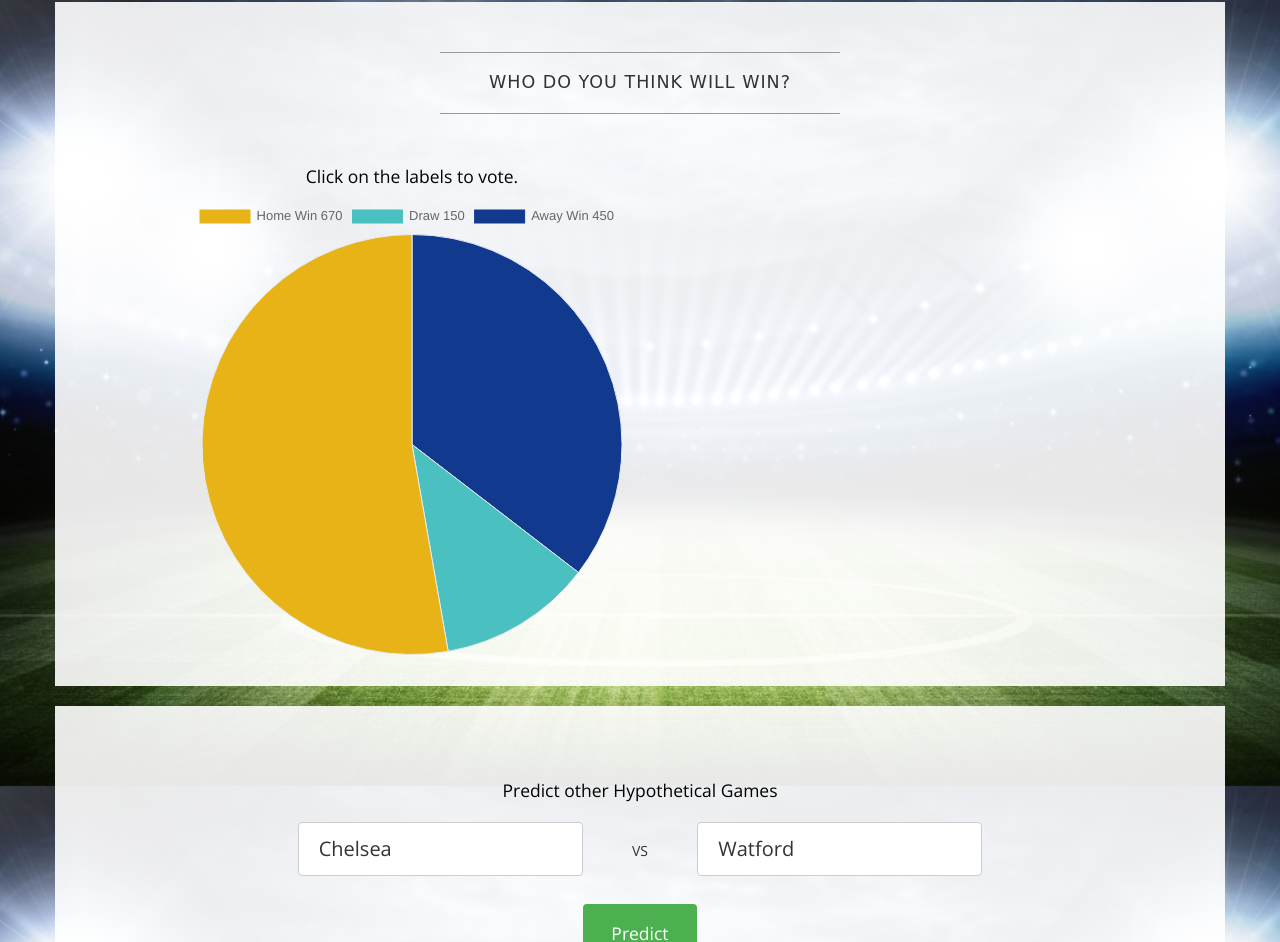
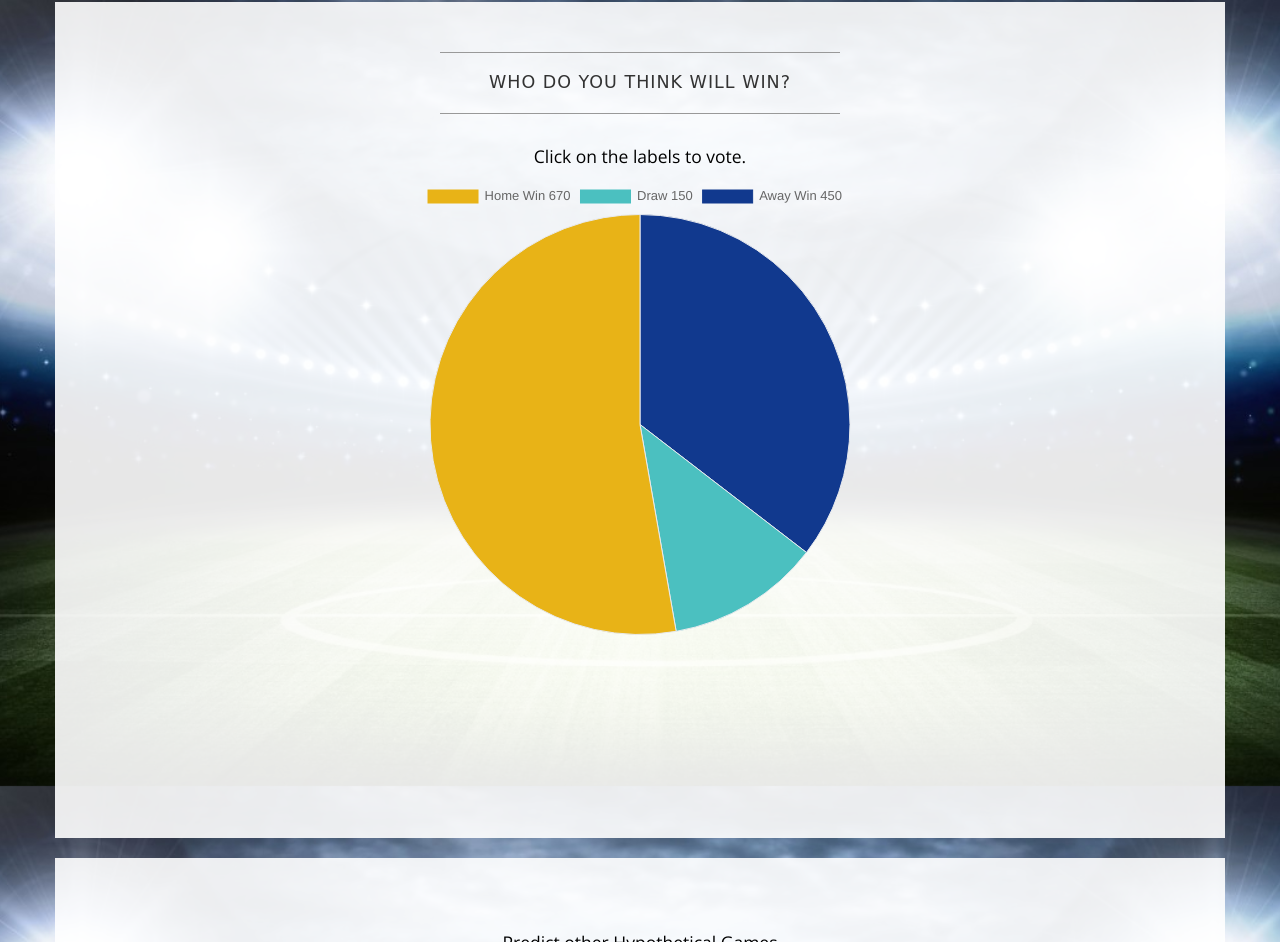
Before and after one commit to yibingshi/NathanShi.github.io, a plain HTML site: page FootballPredictor/predictionpage_swap.html in a window 1280 px wide. Shown: the part 1614-2556 px from the top of the page. Drawn offline with nearby package versions, Linux system fonts and the light colour scheme; a web font is replaced by a local one.

Commit message:
Update predictionpage_swap.html

```diff
--- a/FootballPredictor/predictionpage_swap.html
+++ b/FootballPredictor/predictionpage_swap.html
@@ -538,13 +538,14 @@
                 </div>
             </div>
 
-        <div class="row">
+                <div class="row">
             <div class="box">
                 <hr>
                 <h2 class="intro-text text-center">Who do you think will win?</h2>
                 <hr>
 
-                <div style=" display: inline-block; vertical-align: top; width:40%; margin-left: 10%; margin-top: 2em;">
+                <div id="pieChart" style=" vertical-align: top; width:40%; margin-left: auto; margin-right: auto; margin-top: 2em;">
+
                     <p style="text-align:center;">Click on the labels to vote.</p>
                     <canvas id="chart-area"> </canvas>
                 </div>
```
